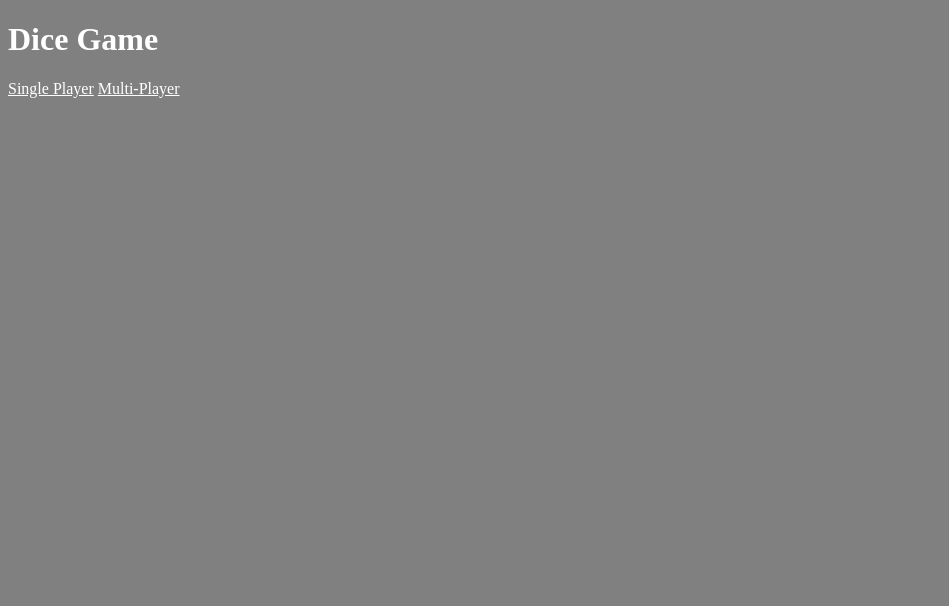
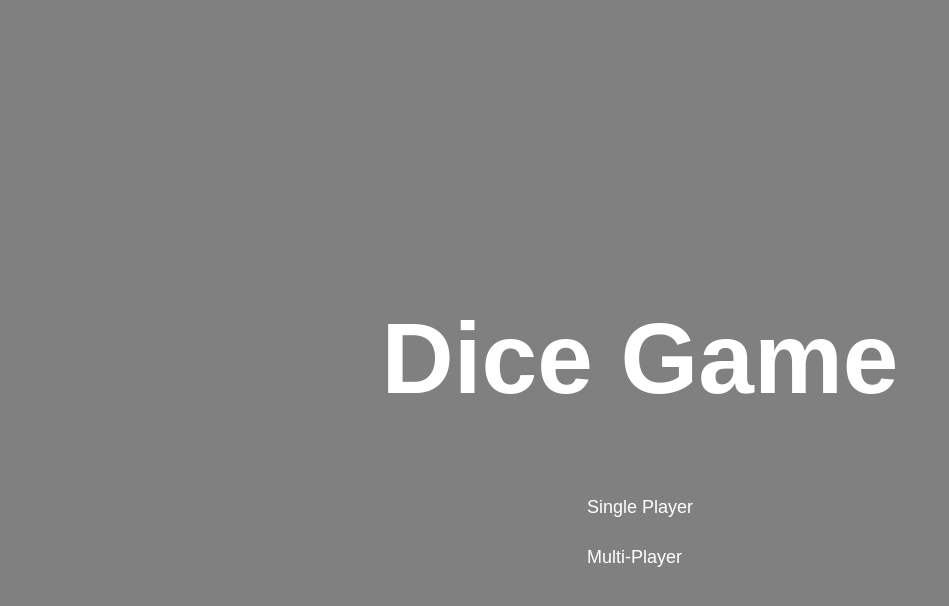
Before and after one commit to Arician/week3dicegame, a plain HTML site: page index.html in a window 1280 px wide. Shown: the whole page, without its empty margins (0-949 px from the left). Drawn offline with Linux system fonts and the light colour scheme.

Commit message:
landing page styling done

```diff
--- a/index.html
+++ b/index.html
@@ -6,8 +6,8 @@
     <title>Document</title>
 </head>
 <body>
-    <div class="lppage">
-        <h1 class="lptitle">Dice Game</h1>
+    <div class="page">
+        <h1 class="lpTitle">Dice Game</h1>
         <div class="lp">
             <a href="1p.html">Single Player</a>
             <a href="2p.html">Multi-Player</a>
--- a/style.css
+++ b/style.css
@@ -1,6 +1,34 @@
 *{
     background-color: grey;
-    color: white
+    color: white;
+    font-family: Arial, Helvetica, sans-serif;
+    font-size: 18px;
+}
+* a{
+    text-decoration: none;
+}
+.page{
+    display:flex;
+    flex-direction: column;
+    justify-content: center;
+    align-items: center;
+    height:100vh;
+}
+/* lp */
+.lpTitle{
+    font-size:  100px;
+}
+.lp{
+    display: flex;
+    flex-direction: column;
+    height: 100px;
+    justify-content: space-around;
+}
+a:hover{
+    font-size: 22px;
+    color:blueviolet;
 }
 
+
+/* sp */
 #restart {display: none}
```
